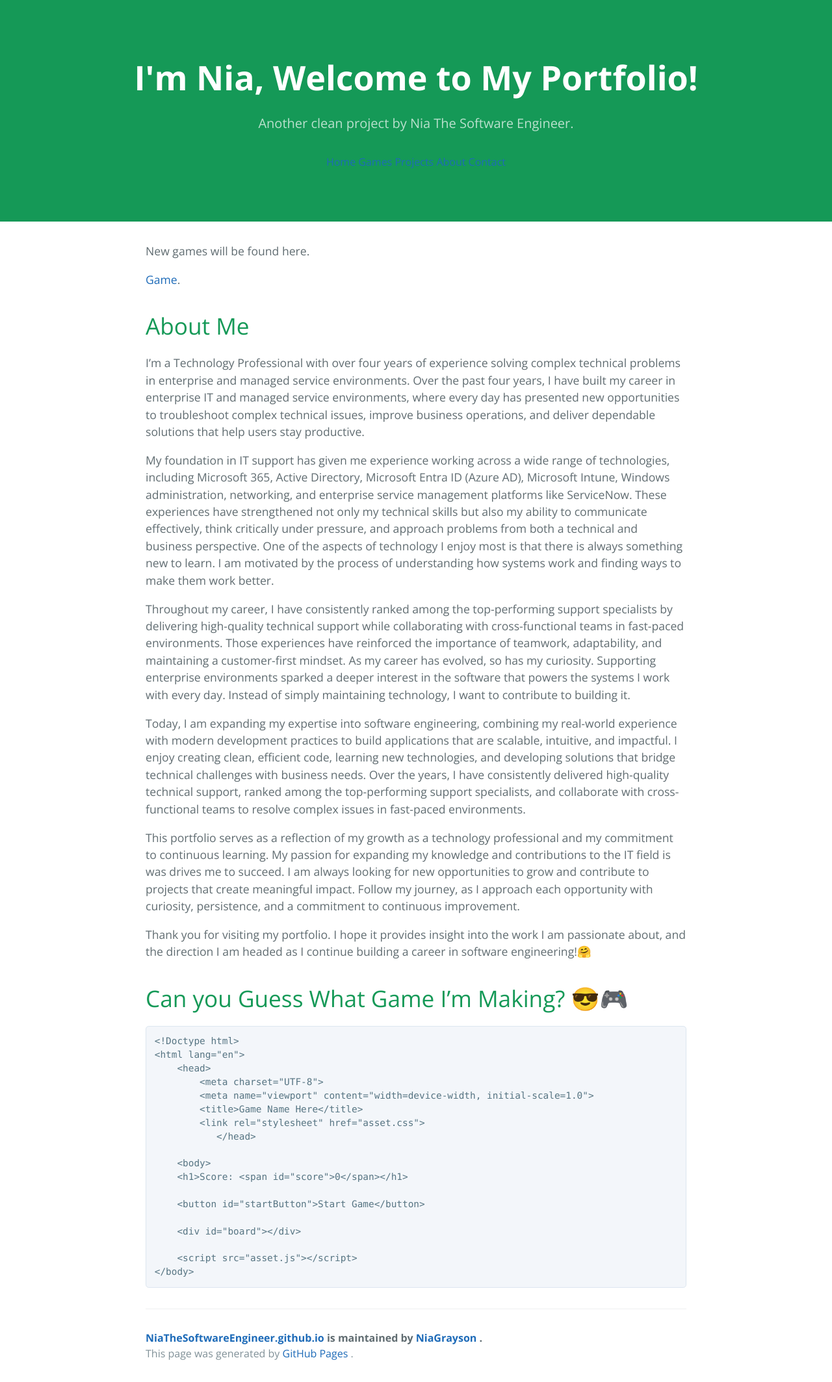
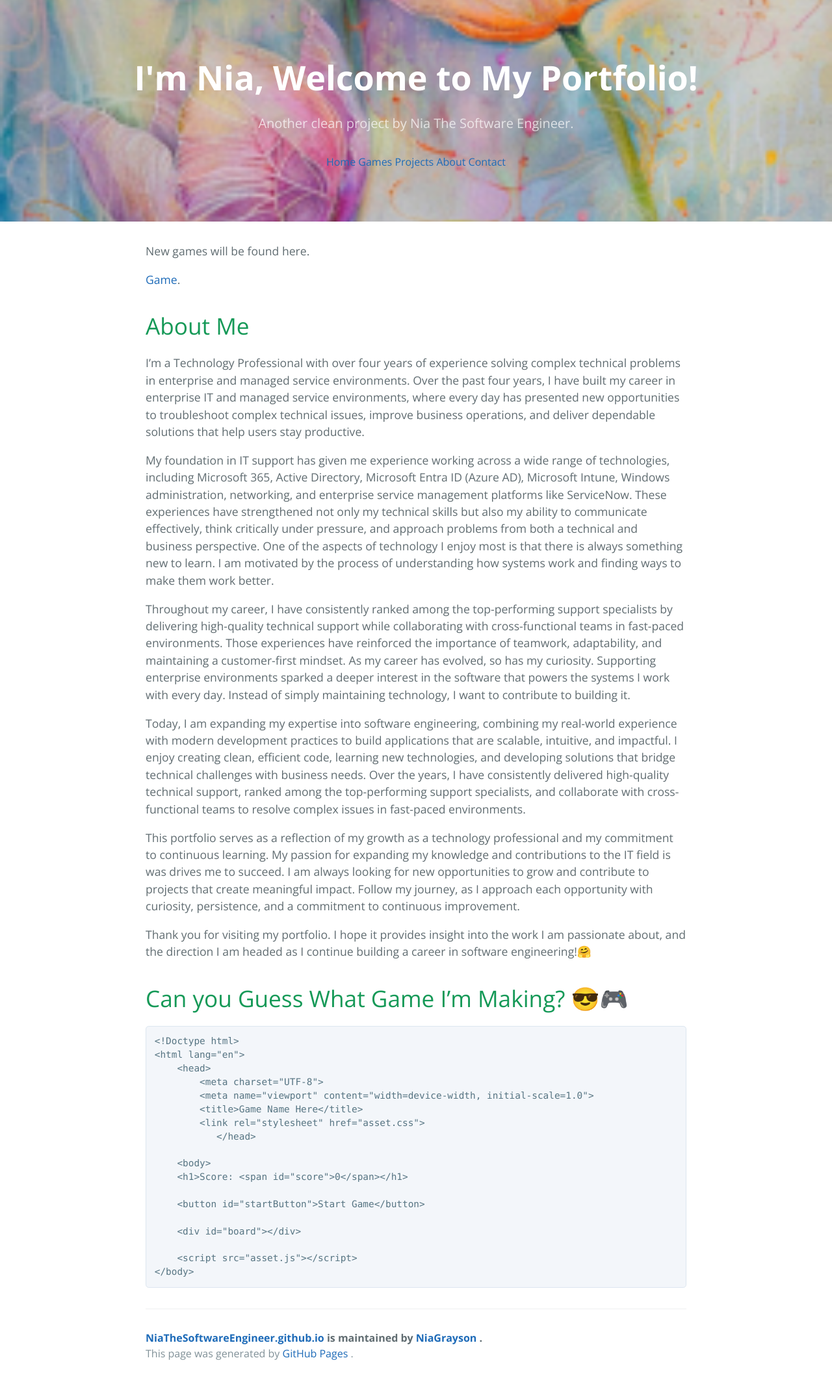
Before and after one commit to NiaGrayson/NiaTheSoftwareEngineer.github.io, a Jekyll site: the page built from index.md, in a window 1280 px wide. Shown: the whole page at 65% size. Built offline with Jekyll 4.4.1, drawn with Linux system fonts in a browser that asks for light colours.

Commit message:
Update background image URL in style.scss
Update background image URL in style.scss

```diff
--- a/assets/css/style.scss
+++ b/assets/css/style.scss
@@ -4,7 +4,7 @@
 @import 'jekyll-theme-cayman';
 
 .page-header {
-  background-image: url("/assets/images/Mystical%20Roses.png");
+  background-image: url("https://github.com/NiaGrayson/NiaTheSoftwareEngineer.github.io/blob/main/assets/Mystical%20Roses.png");
   background-size: cover;
   background-position: center;
 }
```
